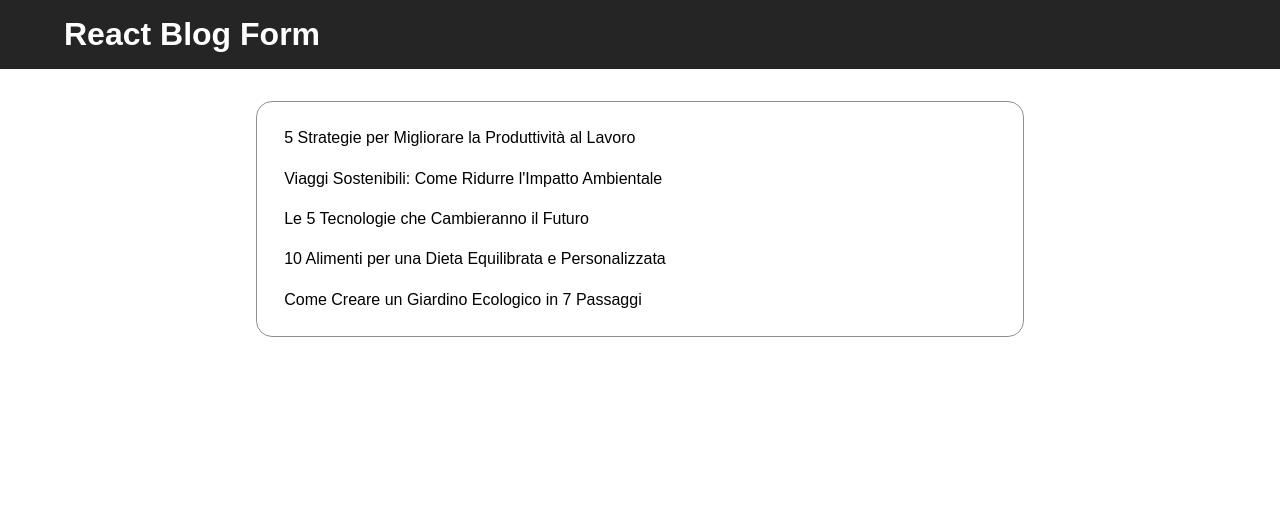
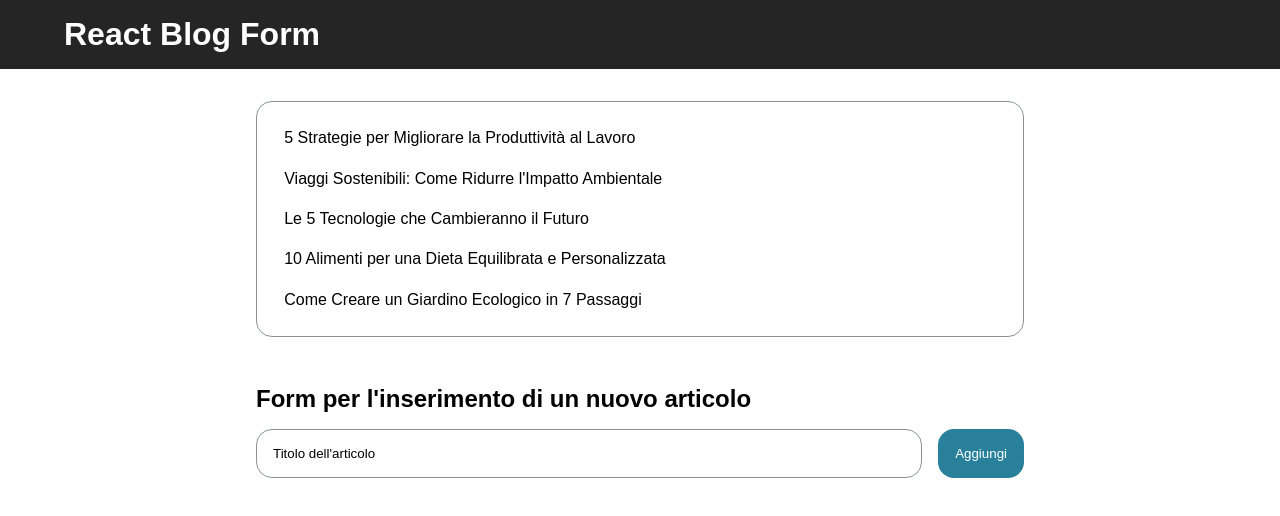
Before and after one commit to francescodelmonaco/react-form, a React (Vite) app: page / in a window 1280 px wide. Shown: the top 516 px of the page. Built offline with nearby package versions, Linux system fonts and the light colour scheme.

Commit message:
add: form component

```diff
--- a/src/components/Form.jsx
+++ b/src/components/Form.jsx
@@ -1,7 +1,21 @@
+import { useState } from "react";
+
 const Form = () => {
+    const [title, setTitle] = useState("Titolo dell'articolo")
+
     return (
-        <form action="">
+        <form action="" className="margin-60">
+            <h2>Form per l'inserimento di un nuovo articolo</h2>
 
+            <div className="input-flex">
+                <input
+                    type="text"
+                    value={title}
+                    onChange={e => { setTitle(e.target.value) }}
+                />
+
+                <button>Aggiungi</button>
+            </div>
         </form>
     )
 };
--- a/src/index.css
+++ b/src/index.css
@@ -51,3 +51,35 @@ ul {
     border: 1px solid var(--color-gray);
     border-radius: 1rem;
 }
+
+/* form */
+form {
+    padding: 2rem 0;
+}
+
+h2 {
+    padding: 1rem 0;
+}
+
+input {
+    width: 100%;
+    padding: 1rem;
+    border: 1px solid var(--color-gray);
+    border-radius: 1rem;
+}
+
+.input-flex {
+    display: flex;
+    justify-content: space-between;
+    gap: 1rem;
+    align-items: center;
+}
+
+button {
+    padding: 1rem;
+    border: 1px solid transparent;
+    border-radius: 1rem;
+    background-color: var(--color-blue);
+    color: var(--color-white);
+    cursor: pointer;
+}
```
